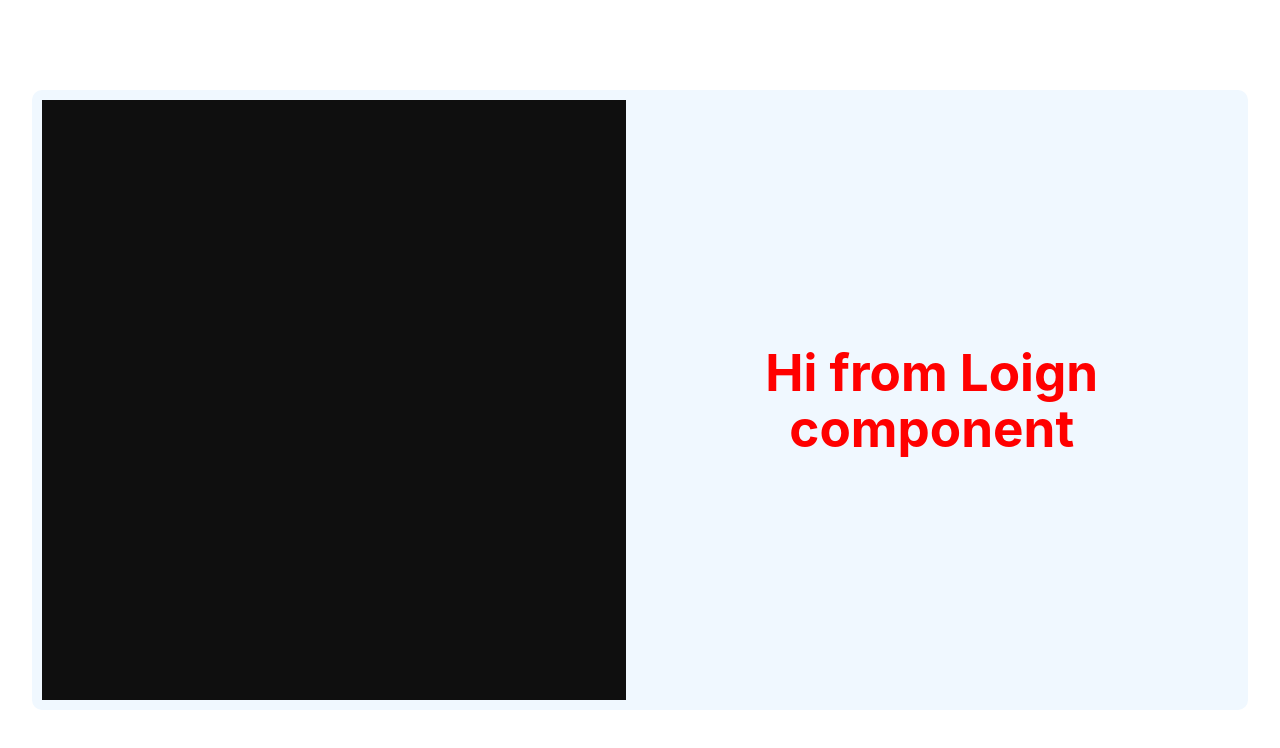
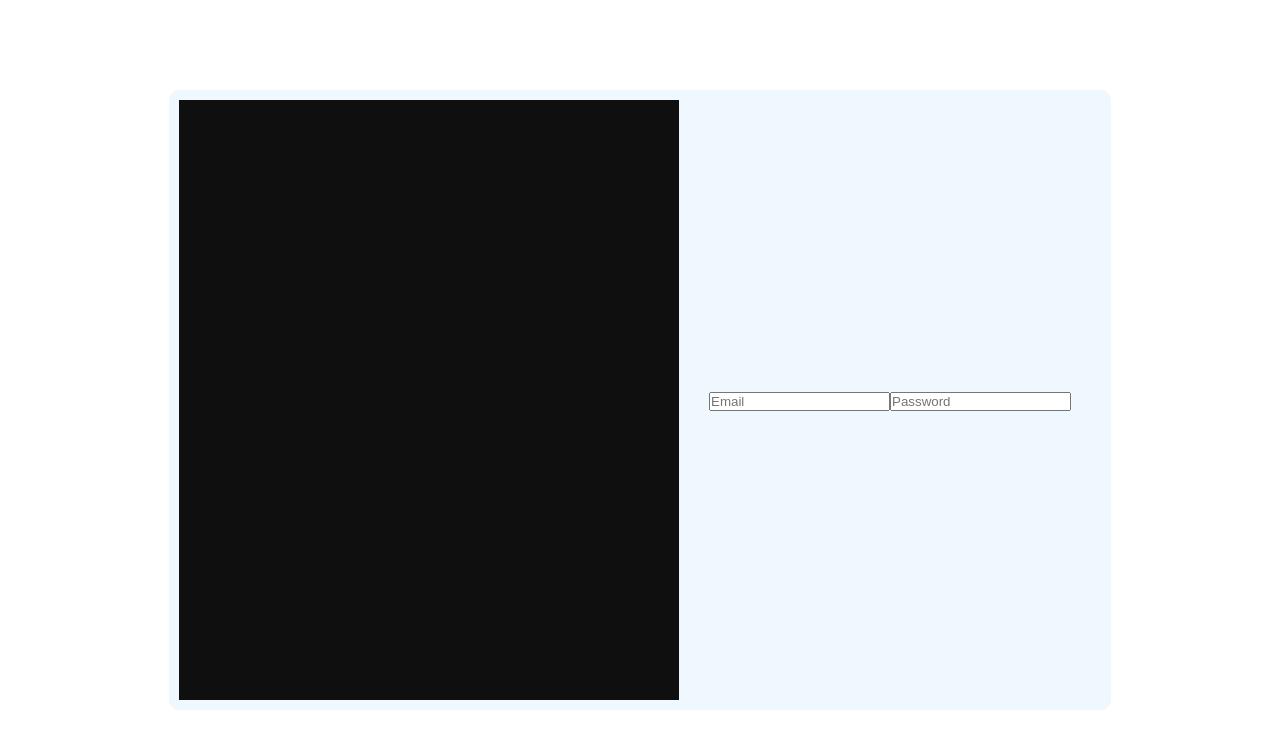
Before and after one commit to aliyazdanpanah-beep/LoginPage, a React (Vite) app in the folder LoginPage/: page / in a window 1280 px wide. Shown: the top 748 px of the page. Built offline with nearby package versions, Linux system fonts and the light colour scheme.

Commit message:
adding style

```diff
--- a/LoginPage/src/components/image/image.css
+++ b/LoginPage/src/components/image/image.css
@@ -5,7 +5,7 @@
 }
 
 .image {
-  width: 600px;
+  width: 500px;
   height: 600px;
   background-color: #0f0f0f;
 }
--- a/LoginPage/src/components/login/login.css
+++ b/LoginPage/src/components/login/login.css
@@ -1,3 +1,9 @@
-h1 {
-  color: red;
+* {
+  margin: 0;
+  padding: 0;
+  box-sizing: border-box;
 }
+
+.login {
+  margin: 0 30px;
+}
--- a/LoginPage/src/components/login/login.jsx
+++ b/LoginPage/src/components/login/login.jsx
@@ -2,7 +2,12 @@
 
 const Login = () => {
   return (
-    <h1>Hi from Loign component</h1>
+    <div className="login">
+      <form className="form">
+        <input type="text" placeholder="Email" required name="email" />
+        <input type="password" placeholder="Password" required name="pass" />
+      </form>
+    </div>
   )
 }
 
```
